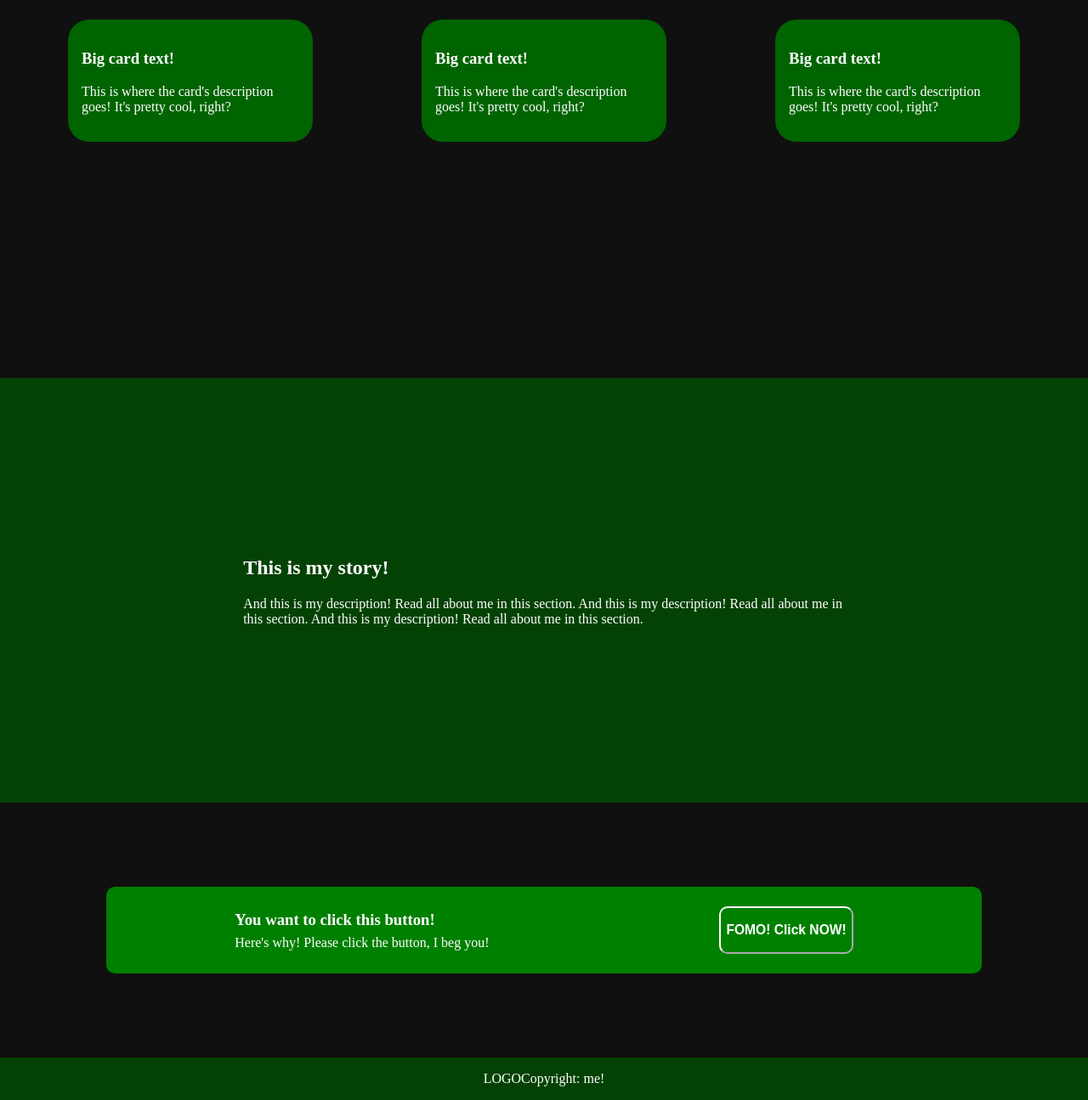
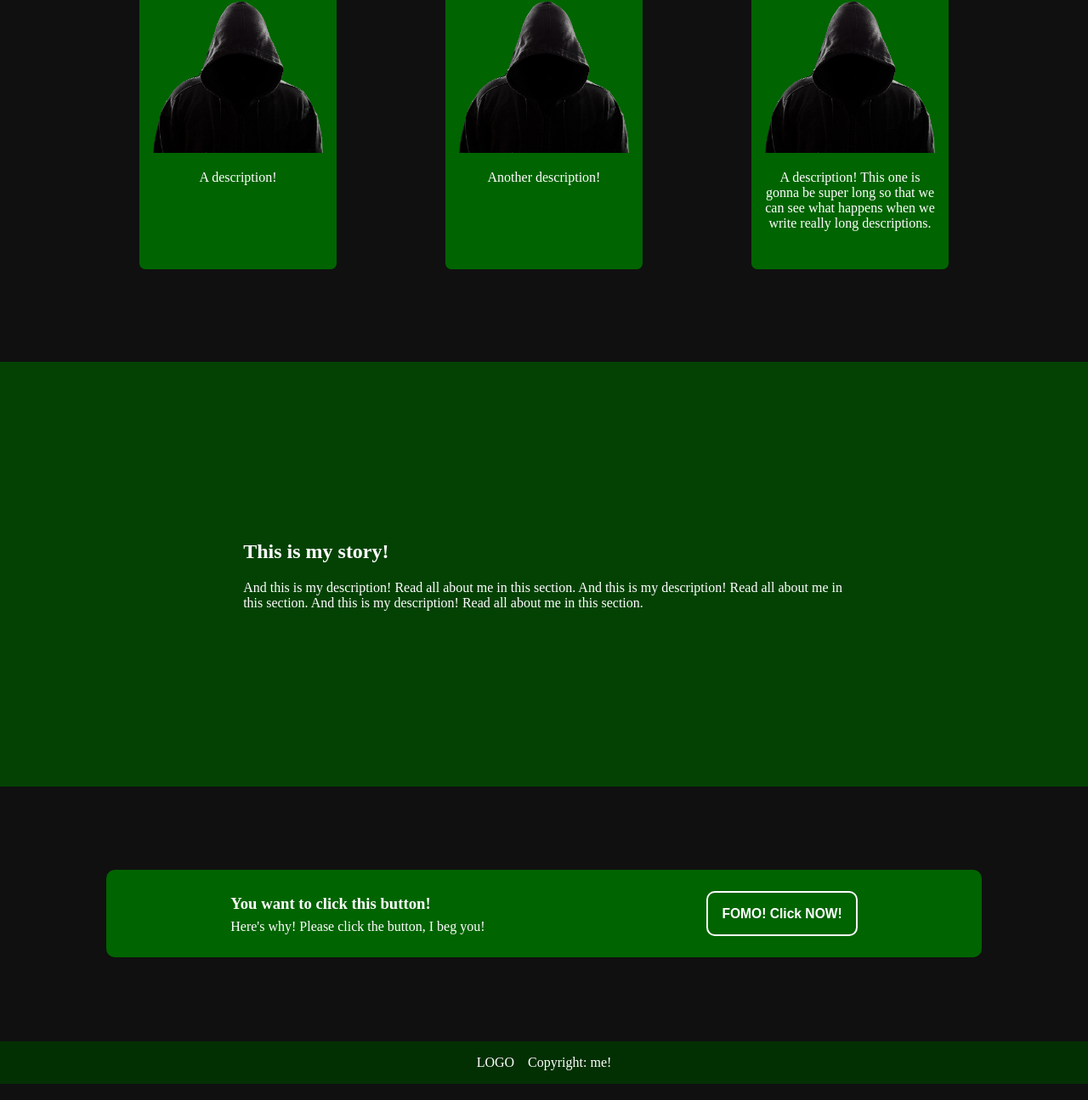
Before and after one commit to JordanLabute/landing_page, a plain HTML site: page index.html in a window 1280 px wide. Shown: the part 816-2111 px from the top of the page at 85% size. Drawn offline with Linux system fonts and the light colour scheme.

Commit message:
finished webpage project

```diff
--- a/index.html
+++ b/index.html
@@ -13,9 +13,9 @@
         <div class="container">
             <div class="logo">LOGO</div>
             <ul class="nav">
-                <li>Home</li>
-                <li>About</li>
-                <li>Contact</li>
+                <A HREF="index.html">Home</A>
+                <A HREF="index.html">About</A>
+                <A HREF="index.html">Contact</A>
             </ul>
         </div>
     </nav>
@@ -33,18 +33,21 @@
     </div>
 
     <section class="cards">
+        <h1>HACK NOW</h1>
         <div class="container">
+
             <div class="card">
-                <h3>Big card text!</h3>
-                <p>This is where the card's description goes! It's pretty cool, right?</p>
+                <img src="hacker.png" alt="Hacker-hoodie man with an obscured face" width="200" height="auto">
+                <p>A description!</p>
             </div>
             <div class="card">
-                <h3>Big card text!</h3>
-                <p>This is where the card's description goes! It's pretty cool, right?</p>
+                <img src="hacker.png" alt="Hacker-hoodie man with an obscured face" width="200" height="auto">
+                <p>Another description!</p>
             </div>
             <div class="card">
-                <h3>Big card text!</h3>
-                <p>This is where the card's description goes! It's pretty cool, right?</p>
+                <img src="hacker.png" alt="Hacker-hoodie man with an obscured face" width="200" height="auto">
+                <p>A description! This one is gonna be super long so that we can see what happens when we write really long descriptions.
+                </p>
             </div>
         </div>
     </section>
--- a/styles.css
+++ b/styles.css
@@ -1,5 +1,10 @@
 * {
     color: white;
+}
+
+a {
+    text-decoration-line: none;
+    color: lightgray;
 }
 
 
@@ -12,7 +17,7 @@ body {
 }
 
 .header {
-    background-color: #044204;
+    background-color: #033003;
     justify-content: center;
 }
 
@@ -59,11 +64,18 @@ ul {
 }
 
 .splashtext {
+
     max-width: 600px;
 }
 
+.cards {
+    align-items: center;
+    text-align: center;
+    margin-top: 4rem;
+}
+
 .cards>.container {
-    height: 700px;
+    height: 550px;
     align-items: center;
     justify-content: center;
 }
@@ -72,16 +84,10 @@ ul {
     background-color: darkgreen;
     margin: 4rem;
     padding: 1rem;
-    border-radius: 25px;
+    border-radius: 7px;
+    height: 300px;
+    width: 200px;
 }
-
-
-/* .about>.container {
-    display: flex;
-    flex-direction: column;
-    align-items: center;
-    background-color: green;
-} */
 
 .about {
     background-color: #044204;
@@ -106,7 +112,7 @@ ul {
 }
 
 .callbox {
-    background-color: green;
+    background-color: darkgreen;
     display: flex;
     justify-content: space-around;
     align-items: center;
@@ -122,8 +128,17 @@ button {
     border-radius: 10px;
     border-color: white;
     border-width: 2px;
+    padding: 0 1rem;
+    border-style: solid;
 }
 
-.footer {
-    background-color: #044204;
+.footer{
+    background-color: #033003;
 }
+
+.footer>.container{
+    background-color: #033003;
+    display: flex;
+    justify-self: center;
+    gap: 1rem;
+}
```
